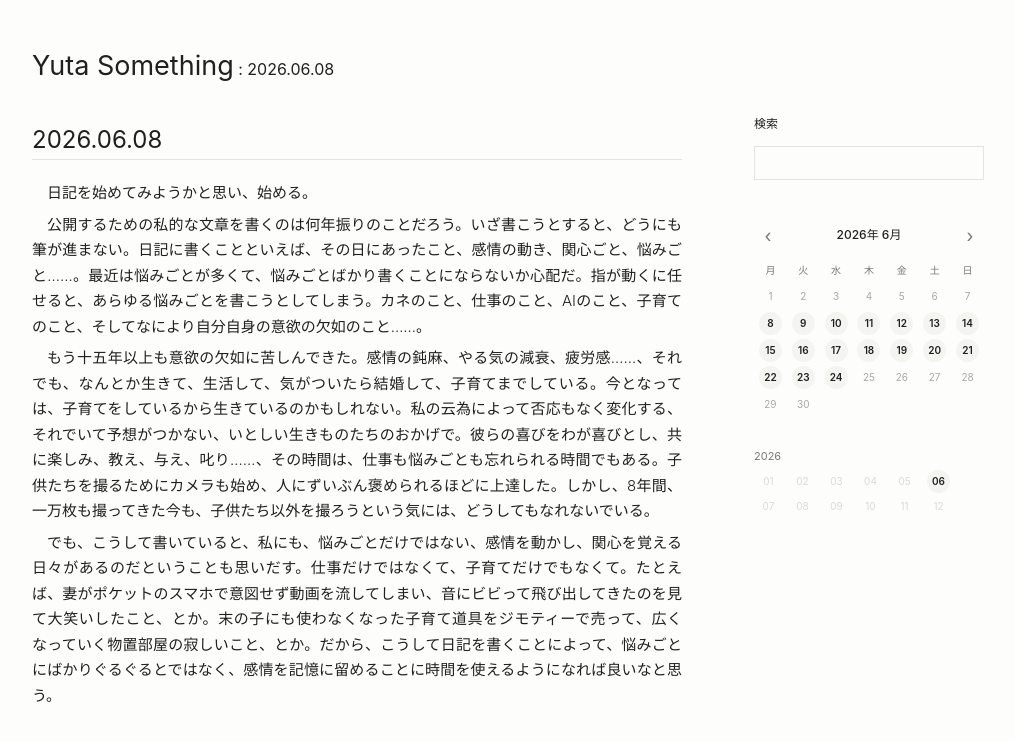
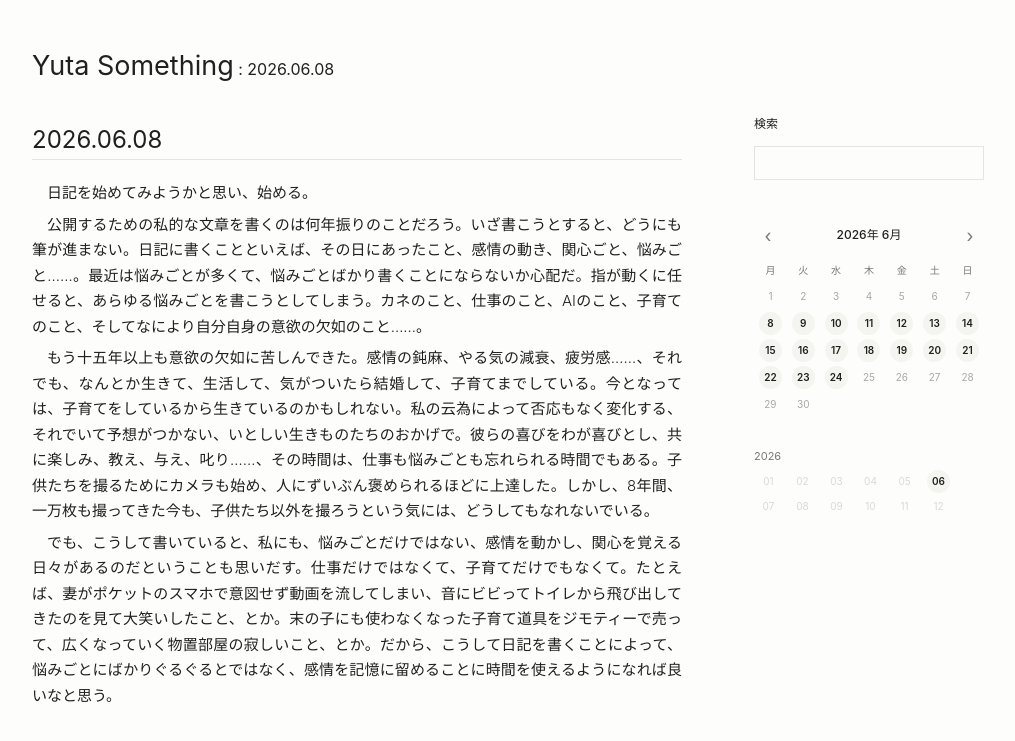
Before and after one commit to yutasth/weblog, a Jekyll site: the page built from _diary/202606081.md, in a window 1280 px wide. Shown: the top 741 px of the page, without its empty margins (132-1147 px from the left). Built offline with Jekyll 4.4.1, drawn with Linux system fonts in a browser that asks for light colours.

Commit message:
202606081.md を更新

```diff
--- a/_diary/202606081.md
+++ b/_diary/202606081.md
@@ -7,4 +7,4 @@
 
 もう十五年以上も意欲の欠如に苦しんできた。感情の鈍麻、やる気の減衰、疲労感……、それでも、なんとか生きて、生活して、気がついたら結婚して、子育てまでしている。今となっては、子育てをしているから生きているのかもしれない。私の云為によって否応もなく変化する、それでいて予想がつかない、いとしい生きものたちのおかげで。彼らの喜びをわが喜びとし、共に楽しみ、教え、与え、叱り……、その時間は、仕事も悩みごとも忘れられる時間でもある。子供たちを撮るためにカメラも始め、人にずいぶん褒められるほどに上達した。しかし、8年間、一万枚も撮ってきた今も、子供たち以外を撮ろうという気には、どうしてもなれないでいる。
 
-でも、こうして書いていると、私にも、悩みごとだけではない、感情を動かし、関心を覚える日々があるのだということも思いだす。仕事だけではなくて、子育てだけでもなくて。たとえば、妻がポケットのスマホで意図せず動画を流してしまい、音にビビって飛び出してきたのを見て大笑いしたこと、とか。末の子にも使わなくなった子育て道具をジモティーで売って、広くなっていく物置部屋の寂しいこと、とか。だから、こうして日記を書くことによって、悩みごとにばかりぐるぐるとではなく、感情を記憶に留めることに時間を使えるようになれば良いなと思う。
+でも、こうして書いていると、私にも、悩みごとだけではない、感情を動かし、関心を覚える日々があるのだということも思いだす。仕事だけではなくて、子育てだけでもなくて。たとえば、妻がポケットのスマホで意図せず動画を流してしまい、音にビビってトイレから飛び出してきたのを見て大笑いしたこと、とか。末の子にも使わなくなった子育て道具をジモティーで売って、広くなっていく物置部屋の寂しいこと、とか。だから、こうして日記を書くことによって、悩みごとにばかりぐるぐるとではなく、感情を記憶に留めることに時間を使えるようになれば良いなと思う。
```
